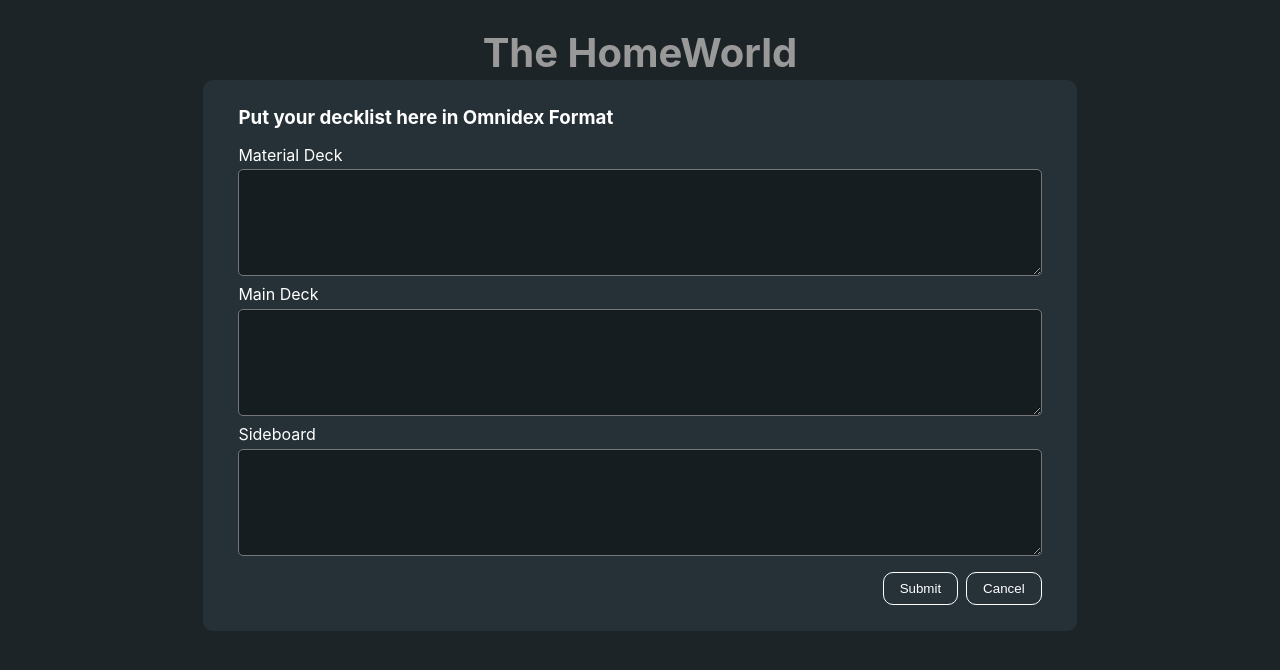
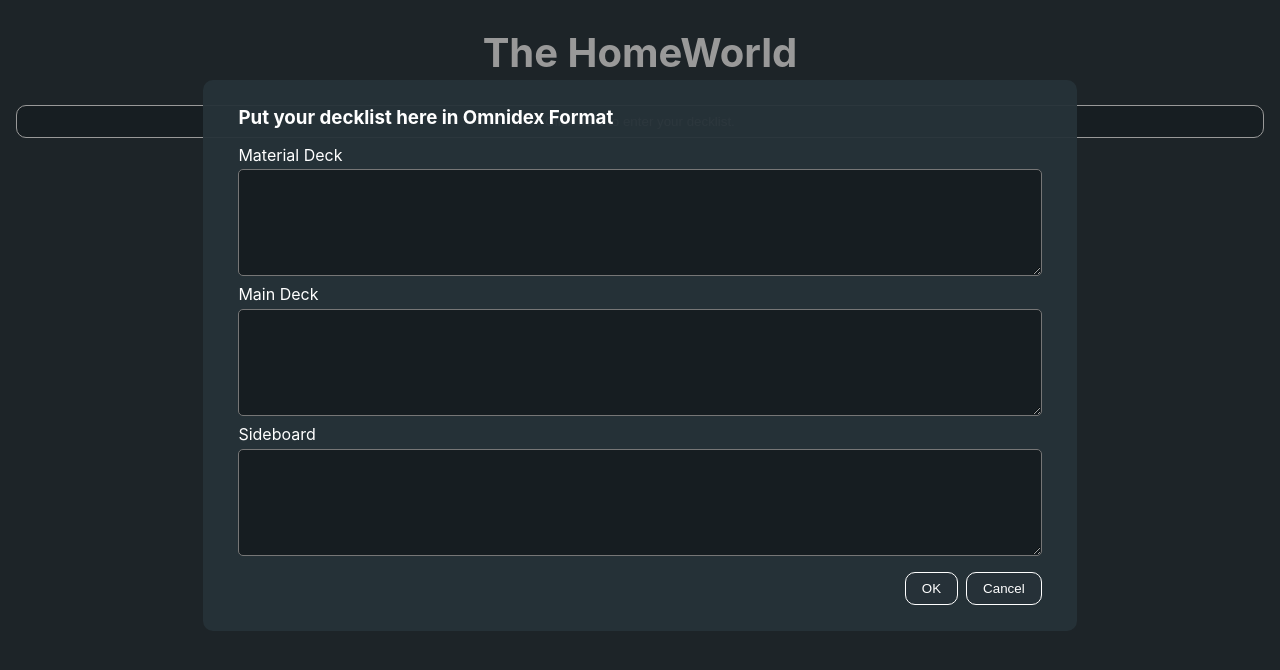
Before and after one commit to stephenman88/thehomeworld-frontend, a React (Create React App) app: page / in a window 1280 px wide. Shown: the top 670 px of the page. Built offline with nearby package versions, Linux system fonts and the light colour scheme.

Commit message:
api GET response for full decklist successful

```diff
--- a/src/App.js
+++ b/src/App.js
@@ -2,16 +2,39 @@ import logo from './logo.svg';
 import './App.scss';
 import Header from './component/Header/Header';
 import OmniForm from './component/OmniForm/OmniForm';
+import {useEffect, useState} from 'react';
+import axios from 'axios';
 
 function App() {
-  function onOmniFormSubmitted(){}
+  const [isOmniFormVisible, setIsOmniFormVisible] = useState(true)
+  const [deckList, setDeckList] = useState(null)
+
+  function onOmniFormSubmitted(event, matDeckString, mainDeckString, sideDeckString){
+    (async () => {
+      matDeckString = matDeckString.split('\n').join('$$$$$')
+      mainDeckString = mainDeckString.split('\n').join('$$$$$')
+      sideDeckString = sideDeckString.split('\n').join('$$$$$')
+      const urlString = `${process.env.REACT_APP_BACKEND_URL}/api/decklist?mat_deck=${matDeckString}&main_deck=${mainDeckString}&side_deck=${sideDeckString}`
+      console.log(urlString)
+      try{
+        const response = await axios.get(urlString)
+        console.log(response.data)
+      }catch(exception){
+        console.error(exception)
+      }
+    })()
+  }
+  function onOmniFormCancelled(){
+    setIsOmniFormVisible(false)
+  }
+  function showOmniForm(){setIsOmniFormVisible(true)}
 
   return (
     <div className="home">
       <Header />
-      <OmniForm onSubmit={onOmniFormSubmitted} />
+      {isOmniFormVisible ? <OmniForm onSubmit={onOmniFormSubmitted} onCancel={onOmniFormCancelled}/> : ''}
       <main className="home-main page-boundaries">
-
+        <button onClick={showOmniForm}>Click here to enter your decklist.</button>
       </main>
     </div>
   );
--- a/src/component/OmniForm/OmniForm.js
+++ b/src/component/OmniForm/OmniForm.js
@@ -42,9 +42,14 @@ function OmniForm({onSubmit, onCancel}){
         }
     }
 
+    function onSubmitClicked(event){
+        onSubmit(event, matDeckState, mainDeckState, sideDeckState)
+        event.preventDefault();
+    }
+
     return(
         <div className='omniform page-boundaries'>
-            <form className="omniform-form" onSubmit={(e) => onSubmit(e)}>
+            <form className="omniform-form" onSubmit={(e) => onSubmitClicked(e)}>
                 <h3 className='omniform_title'>Put your decklist here in Omnidex Format</h3>
                 <div className='omniform-form-inputarea'>
                     <div className='omniform-form-inputarea-inputset'>
@@ -61,7 +66,7 @@ function OmniForm({onSubmit, onCancel}){
                     </div>
                 </div>
                 <div className='omniform-form-buttons'>
-                    <button className='omniform-form-buttons_submit' type='submit'>Submit</button>
+                    <button className='omniform-form-buttons_submit' type='submit'>OK</button>
                     <button className='omniform-form-buttons_cancel' onClick={(e) => onCancel(e)}>Cancel</button>
                 </div>
             </form>
```
